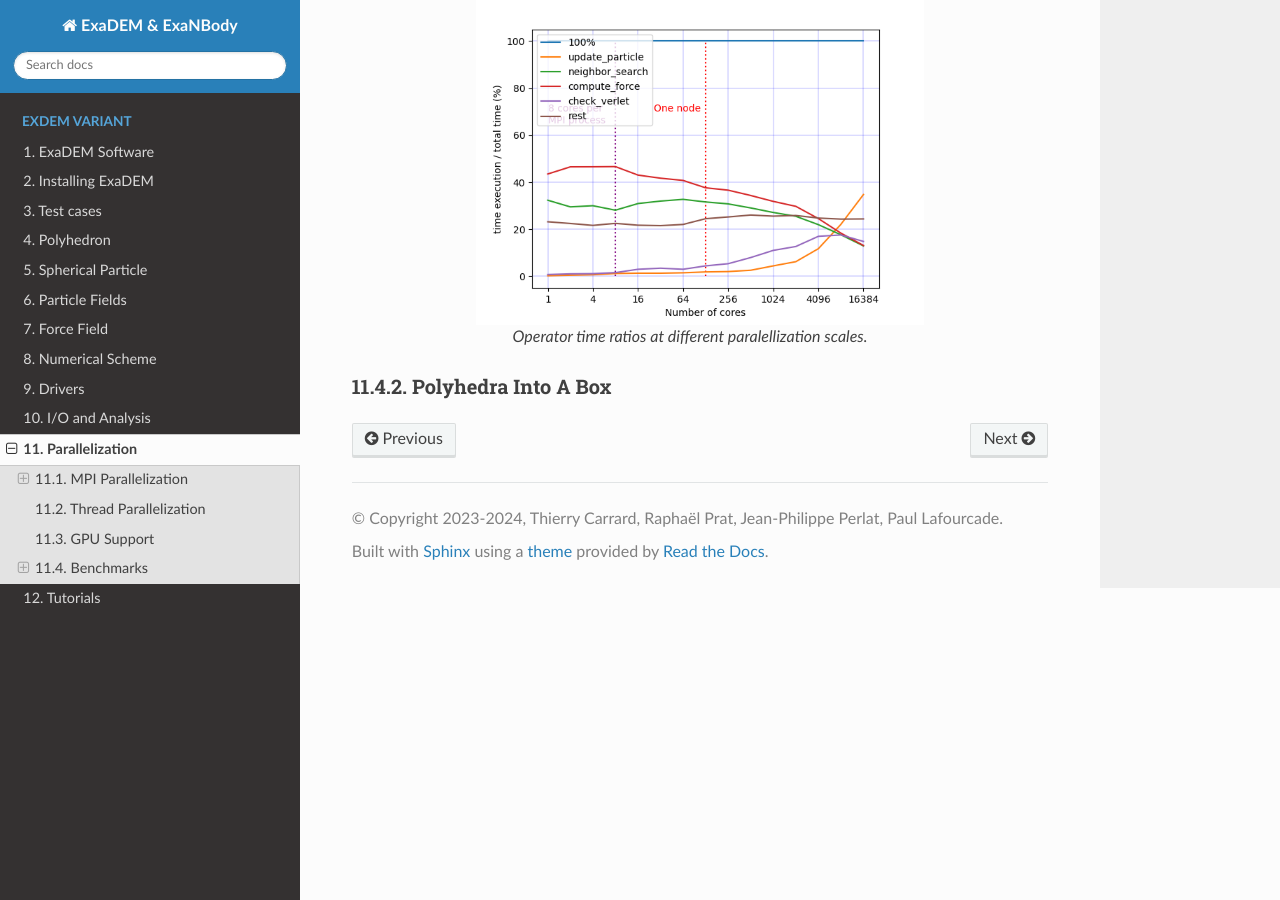
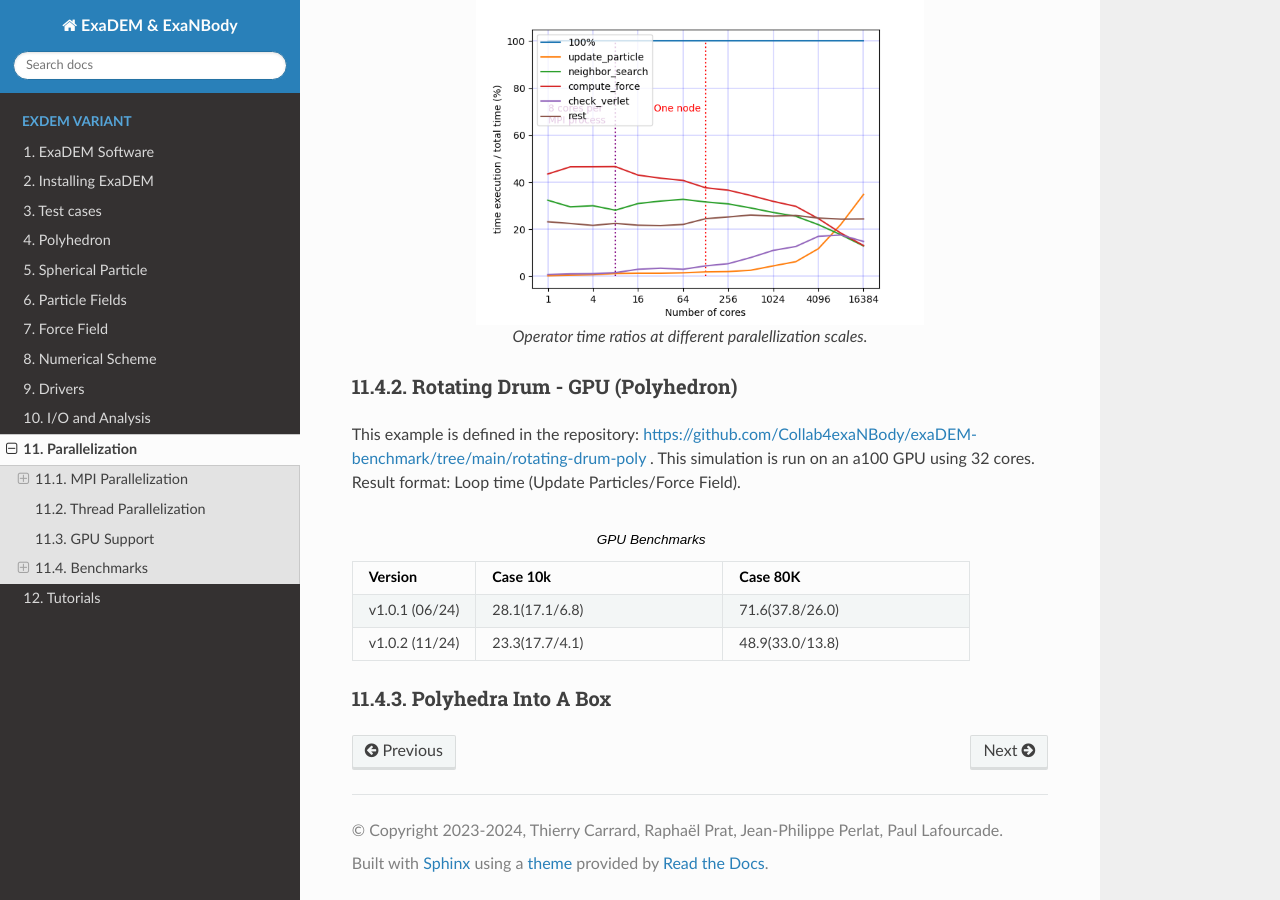
Before and after one commit to Collab4exaNBody/doc_exaDEM, a Sphinx documentation site: the page built from docs/source/project_exaDEM/Parallelization.rst, in a window 1280 px wide and 900 px high, scrolled down 3637 px. Built offline with Sphinx 7.4.7 and the Read the Docs theme 3.1.0, drawn with Linux system fonts in a browser that asks for light colours; cross-references to code outside the pages are shown as plain code; some of the changed text lies outside the part shown.

Commit message:
Update Parallelization.rst

```diff
--- a/docs/source/project_exaDEM/Parallelization.rst
+++ b/docs/source/project_exaDEM/Parallelization.rst
@@ -14,7 +14,7 @@ The weight associated with each cell used for load distribution using the RCB me
 
 .. math::
 
-   W_i=1+3*P_i+\sum_{j \in {0,...,N_i}}[F(I_i[j].type)]
+   W_i=1+3.P_i+\sum_{j \in {0,...,N_i}}[F(I_i[j].type)]
 
 with :math:`W_i` the array of weights, ``i`` is the cell id, :math:`I_i` the interactions into the cell ``i`` , :math:`P_i` the number of particle into the cell ``i``, :math:`N_i` is number of interactions and ``F`` is the cost function associated to the interaction type.
 
@@ -134,5 +134,24 @@ Additionally, the employed contact force model has a low arithmetic intensity, a
    Operator time ratios at different paralellization scales.
 
 
+Rotating Drum - GPU (Polyhedron)
+--------------------------------
+
+This example is defined in the repository: https://github.com/Collab4exaNBody/exaDEM-benchmark/tree/main/rotating-drum-poly . This simulation is run on an a100 GPU using 32 cores. Result format: Loop time (Update Particles/Force Field).
+
+.. list-table:: GPU Benchmarks
+   :widths: 20 40 40
+   :header-rows: 1
+
+   * - Version
+     - Case 10k
+     - Case 80K
+   * - v1.0.1 (06/24)
+     - 28.1(17.1/6.8)
+     - 71.6(37.8/26.0)
+   * - v1.0.2 (11/24)
+     - 23.3(17.7/4.1)
+     - 48.9(33.0/13.8)
+
 Polyhedra Into A Box
 --------------------
```
Also changed, not shown: other parts of docs/source/project_exaDEM/Parallelization.rst (+2 -2 lines).
